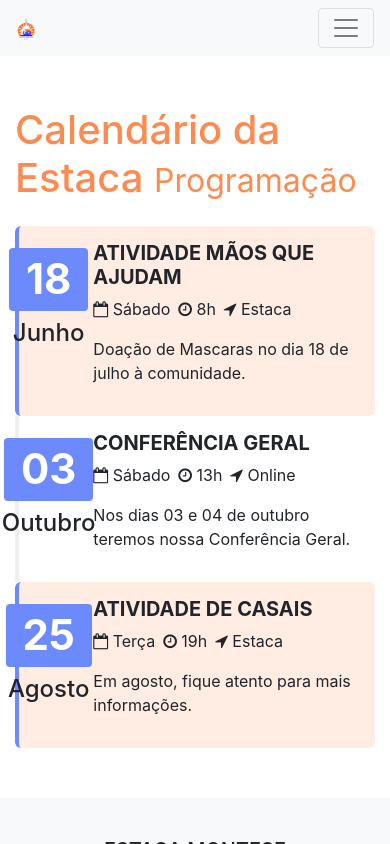
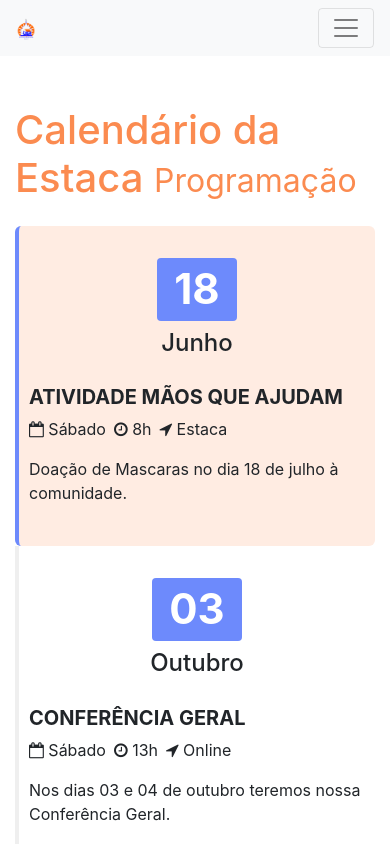
Before and after one commit to igormcsouza/stake-website, a Vue app: page /agenda in a window 390 px wide. Shown: the top 844 px of the page. Built offline with nearby package versions, Linux system fonts and the light colour scheme.

Commit message:
editions on event style to fix reponsive bugs!

```diff
--- a/src/views/agenda/Event.vue
+++ b/src/views/agenda/Event.vue
@@ -1,10 +1,10 @@
 <template>
-	<div class="row row-striped">
-		<div class="col-2 text-right" style="display: flex; align-items: center; flex-direction: column">
+	<div class="row row-striped spacement">
+		<div class="text-right" style="display: flex; align-items: center; flex-direction: column; padding: 10px;">
 			<h3 class="display-4"><span class="badge badge-secondary" style="background-color: #6D8AFC;">{{ info.day }}</span></h3>
 			<h4>{{ info.month }}</h4>
 		</div>
-		<div class="col-10">
+		<div style="padding: 10px;">
 			<h5 class="text-uppercase"><strong>{{ info.title }}</strong></h5>
 			<ul class="list-inline">
 				<li class="list-inline-item"><i class="fa fa-calendar-o" aria-hidden="true"></i> {{ info.weekday }}</li>
@@ -42,4 +42,20 @@ export default {
 .row-striped {
     padding: 15px 0px;
 }
+
+.spacement {
+	display: flex;
+	align-items: center;
+	flex-direction: row;
+	flex-basis: auto;
+}
+
+@media screen and (max-width: 800px) {
+.spacement {
+	display: flex;
+	align-items: center;
+	flex-direction: column;
+	flex-basis: auto;
+}
+}
 </style>
```
